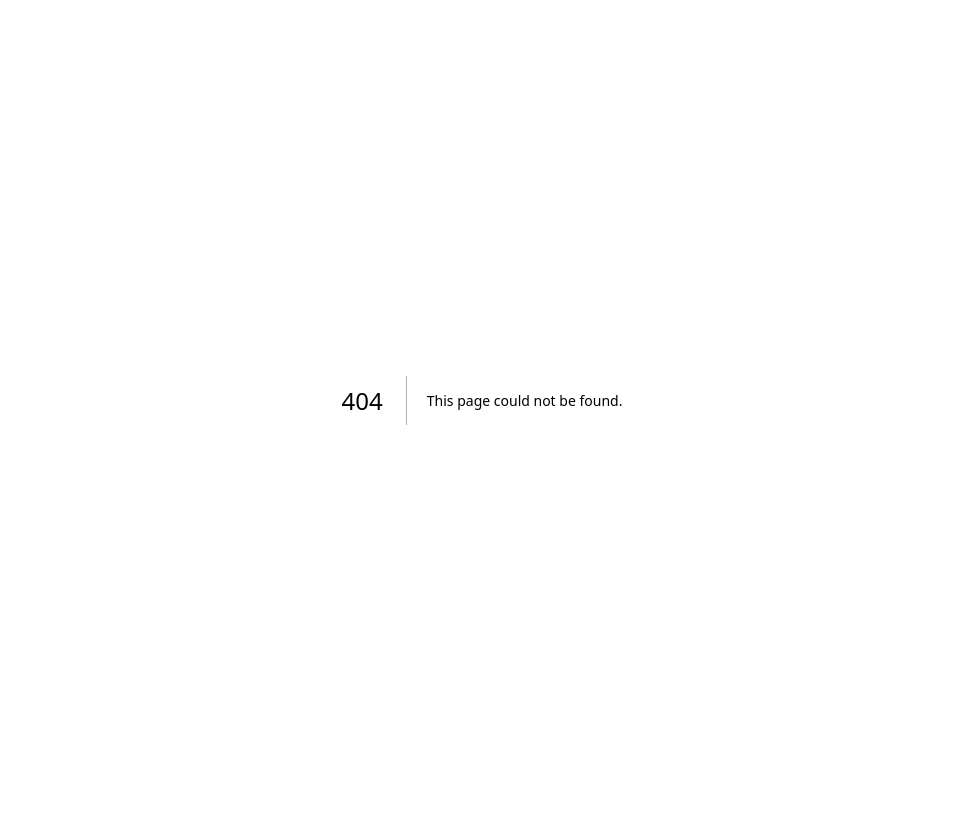
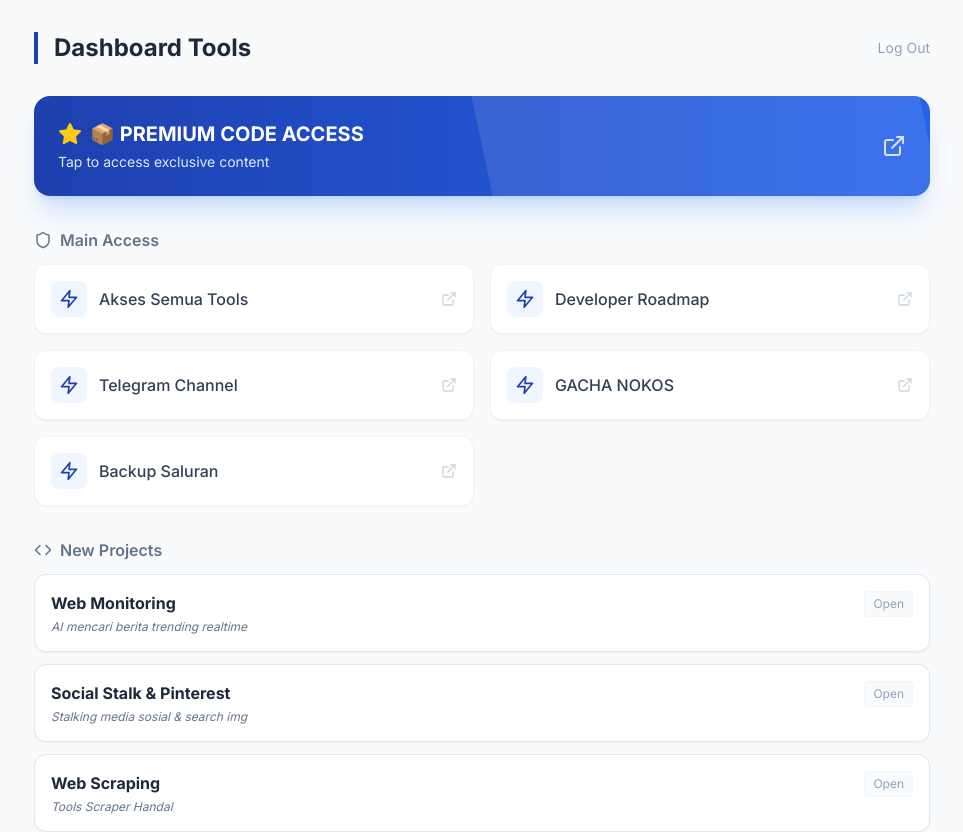
Before and after one commit to sanzzyproject/WenToolsss, a Next.js app: page /dashboard in a window 1280 px wide. Before the commit this address had no page. Shown: the top 832 px of the page, without its empty margins (158-1121 px from the left). Before the commit the page ends 800 px from the top, so only its background shows below. Built offline with nearby package versions, Linux system fonts and the light colour scheme.

Commit message:
Create page.js

```diff
--- /dev/null
+++ b/app/dashboard/page.js
@@ -0,0 +1,156 @@
+'use client';
+
+import { useEffect, useState } from 'react';
+import { motion } from 'framer-motion';
+import { ExternalLink, Coffee, Loader2, Star, Zap, Code, Shield } from 'lucide-react';
+import Link from 'next/link';
+
+export default function Dashboard() {
+  const [data, setData] = useState(null);
+  const [loading, setLoading] = useState(true);
+
+  // Fetch data dari Backend Node.js kita
+  useEffect(() => {
+    fetch('/api/data')
+      .then((res) => res.json())
+      .then((data) => {
+        setData(data);
+        setLoading(false);
+      });
+  }, []);
+
+  if (loading) {
+    return (
+      <div className="min-h-screen flex items-center justify-center bg-sannWhite">
+        <Loader2 className="animate-spin text-sannBlue w-10 h-10" />
+      </div>
+    );
+  }
+
+  // Animation Variants
+  const container = {
+    hidden: { opacity: 0 },
+    show: {
+      opacity: 1,
+      transition: {
+        staggerChildren: 0.1
+      }
+    }
+  };
+
+  const item = {
+    hidden: { opacity: 0, y: 20 },
+    show: { opacity: 1, y: 0 }
+  };
+
+  return (
+    <div className="min-h-screen bg-sannWhite p-4 md:p-8">
+      <motion.div
+        variants={container}
+        initial="hidden"
+        animate="show"
+        className="max-w-4xl mx-auto space-y-8"
+      >
+
+        {/* Header */}
+        <header className="flex justify-between items-center mb-8">
+            <h2 className="text-2xl font-bold text-slate-800 border-l-4 border-sannBlue pl-4">
+              Dashboard Tools
+            </h2>
+            <Link href="/" className="text-sm text-slate-400 hover:text-sannBlue">Log Out</Link>
+        </header>
+
+        {/* 1. PREMIUM SECTION */}
+        {data.premium && (
+          <motion.a
+            variants={item}
+            href={data.premium.link}
+            target="_blank"
+            className="block relative overflow-hidden bg-gradient-to-r from-sannBlue to-blue-600 rounded-2xl p-6 text-white shadow-xl shadow-blue-500/20 transform transition hover:scale-[1.02]"
+          >
+            <div className="relative z-10 flex items-center justify-between">
+              <div>
+                <h3 className="text-xl font-bold flex items-center gap-2">
+                  <Star className="fill-yellow-400 text-yellow-400" />
+                  {data.premium.title}
+                </h3>
+                <p className="text-blue-100 text-sm mt-1">Tap to access exclusive content</p>
+              </div>
+              <ExternalLink className="opacity-80" />
+            </div>
+            {/* Dekorasi Background */}
+            <div className="absolute right-0 top-0 h-full w-1/2 bg-white/10 skew-x-12"></div>
+          </motion.a>
+        )}
+
+        {/* 2. MAIN TOOLS GRID */}
+        <section>
+          <h3 className="text-slate-500 font-semibold mb-3 flex items-center gap-2"><Shield size={18}/> Main Access</h3>
+          <div className="grid grid-cols-1 md:grid-cols-2 gap-4">
+            {data.mainTools.map((tool, idx) => (
+              <motion.a
+                key={idx}
+                variants={item}
+                href={tool.link}
+                target="_blank"
+                className="bg-white p-4 rounded-xl border border-slate-100 shadow-sm hover:shadow-md hover:border-sannBlue transition-all flex items-center justify-between group"
+              >
+                <div className="flex items-center gap-3">
+                  <div className="bg-blue-50 p-2 rounded-lg text-sannBlue group-hover:bg-sannBlue group-hover:text-white transition-colors">
+                    <Zap size={20} />
+                  </div>
+                  <span className="font-medium text-slate-700">{tool.name}</span>
+                </div>
+                <ExternalLink size={16} className="text-slate-300 group-hover:text-sannBlue" />
+              </motion.a>
+            ))}
+          </div>
+        </section>
+
+        {/* 3. NEW PROJECTS LIST */}
+        <section>
+          <h3 className="text-slate-500 font-semibold mb-3 flex items-center gap-2"><Code size={18}/> New Projects</h3>
+          <div className="grid grid-cols-1 gap-3">
+            {data.projects.map((proj, idx) => (
+              <motion.a
+                key={idx}
+                variants={item}
+                href={proj.link}
+                target="_blank"
+                className="group bg-white p-4 rounded-xl border border-slate-200 shadow-sm hover:ring-2 hover:ring-sannBlue/20 transition-all"
+              >
+                <div className="flex justify-between items-start">
+                  <div>
+                    <h4 className="font-bold text-slate-800 group-hover:text-sannBlue transition-colors">
+                      {proj.name}
+                    </h4>
+                    <p className="text-xs text-slate-500 mt-1 italic">
+                      {proj.desc}
+                    </p>
+                  </div>
+                  <div className="bg-slate-50 px-2 py-1 rounded text-xs text-slate-400 border border-slate-100">
+                    Open
+                  </div>
+                </div>
+              </motion.a>
+            ))}
+          </div>
+        </section>
+
+        {/* 4. FOOTER / SUPPORT */}
+        <motion.div variants={item} className="mt-12 pt-8 border-t border-slate-200 text-center">
+          <a
+            href={data.support.link}
+            target="_blank"
+            className="inline-flex items-center gap-2 text-slate-600 hover:text-orange-500 transition-colors bg-white px-6 py-2 rounded-full shadow-sm border border-slate-200"
+          >
+            <Coffee size={20} />
+            <span className="font-medium">Traktir Kopi {data.support.owner}</span>
+          </a>
+          <p className="text-slate-400 text-xs mt-4">Powered by SANN404 &bull; React &bull; Next.js</p>
+        </motion.div>
+
+      </motion.div>
+    </div>
+  );
+}
```
